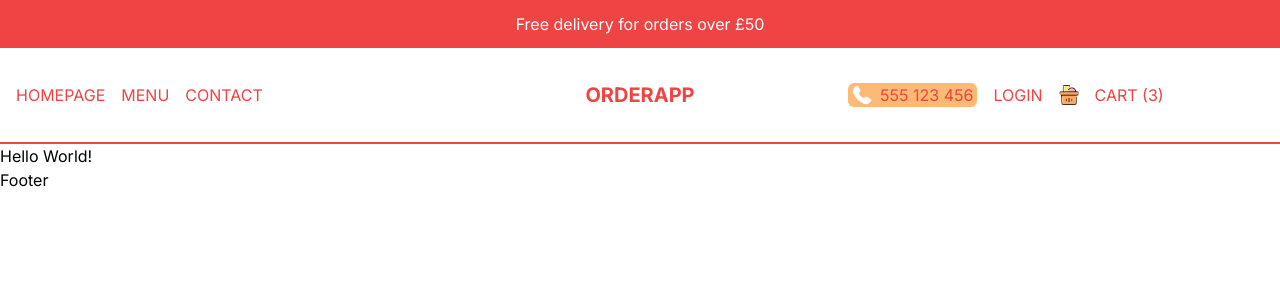
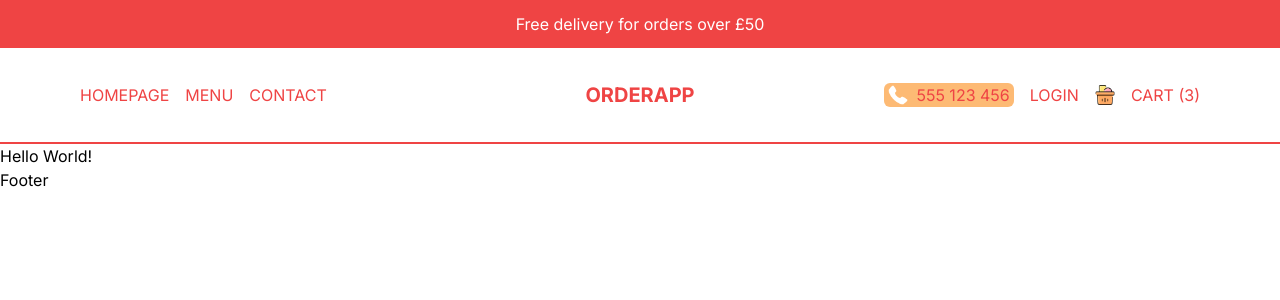
Before and after one commit to Akwei001/OrderApp, a Next.js app: page / in a window 1280 px wide. Shown: the top 300 px of the page. Built offline with nearby package versions, Linux system fonts and the light colour scheme.

Commit message:
navbar complete

```diff
--- a/src/components/Navbar.tsx
+++ b/src/components/Navbar.tsx
@@ -10,7 +10,7 @@
   return (
     <div>
 
-      <div className="h-12 text-red-500 p-4 flex justify-between items-center border-b-2 border-b-red-500 uppercase md:h-24">
+      <div className="h-12 text-red-500 p-4 flex justify-between items-center border-b-2 border-b-red-500 uppercase md:h-24 lg:px-20 lx:px-40">
         {/*LEFT LINKS*/}
         <div className='hidden md:flex gap-4 flex-1'>
           <Link href="/">Homepage</Link>
@@ -29,8 +29,8 @@
           </div>
         </div>
         {/*RIGHT LINKS*/}
-        <div className='hidden md:flex gap-4 items-center flex-1'>
-          <div className="md:absoulte top-3 r-2 lg:static flex items-center gap-2 cursor-pointer bg-orange-300 px-1 rounded-md">
+        <div className='hidden md:flex gap-4 items-center justify-end flex-1'>
+          <div className="md:absolute top-3 r-2 lg:static flex items-center gap-2 cursor-pointer bg-orange-300 px-1 rounded-md">
             <Image src="/phone.png" alt="" width={20} height={20}/>
             <span>555 123 456</span>
           </div>
```
